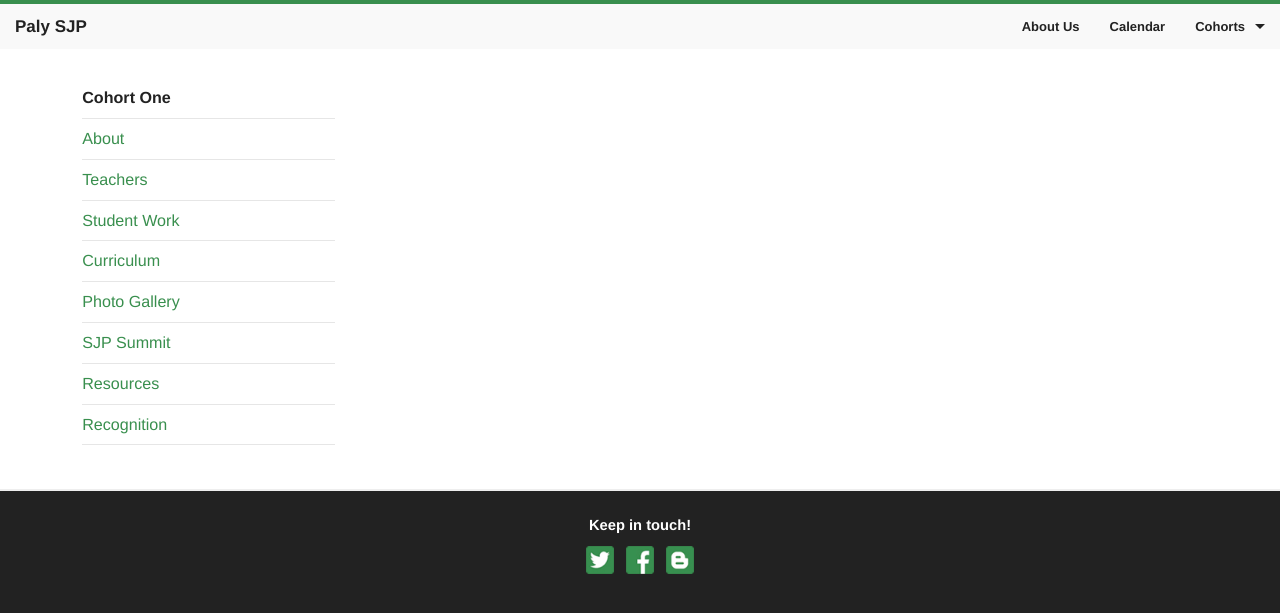
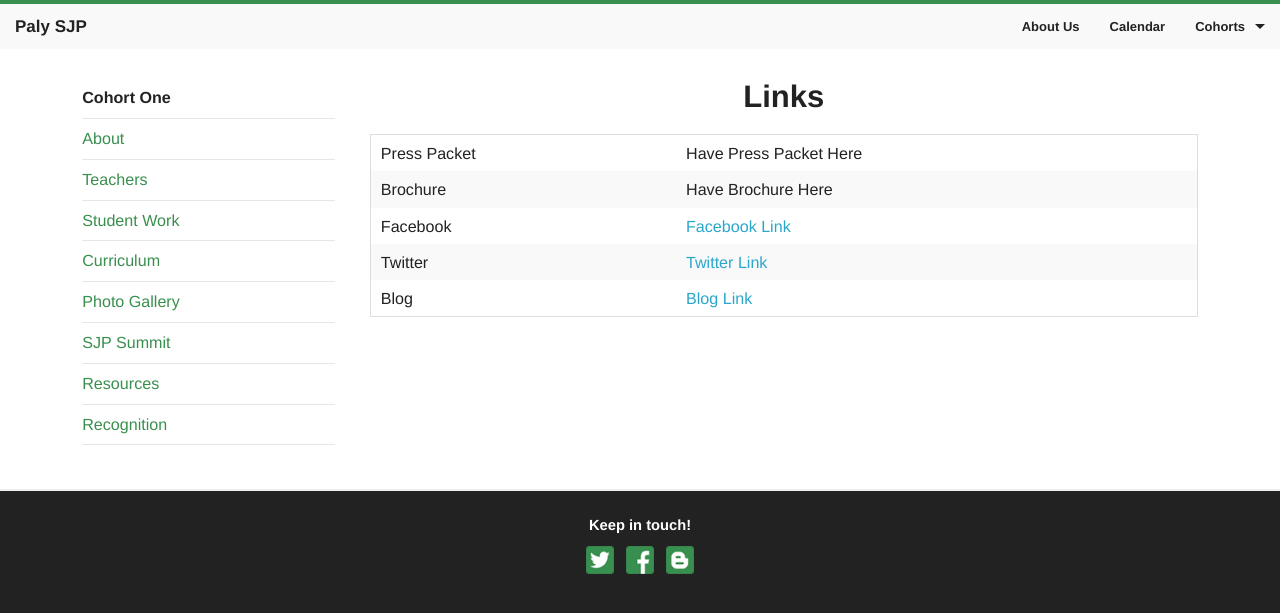
Before and after one commit to rafilong/palysjp-website, a Jekyll site: the page built from cohorts/one/resources.html, in a window 1280 px wide. Shown: the top 613 px of the page. Built offline with Jekyll 4.4.1, drawn with Linux system fonts in a browser that asks for light colours; Markdown is read by kramdown in place of the engine named in the settings.

Commit message:
Worked on resources page

```diff
--- a/cohorts/one/resources.html
+++ b/cohorts/one/resources.html
@@ -4,3 +4,26 @@ title: Cohort 1 | Resources
 cohortlink: one
 cohort: One
 ---
+
+<h3> Links </h3>
+
+<table style="width:100%">
+  <tr>
+    <td>Press Packet</td>
+    <td>Have Press Packet Here</td>
+  </tr>
+  <tr>
+    <td>Brochure</td>
+    <td>Have Brochure Here</td>
+  </tr>
+  <tr>
+    <td>Facebook</td>
+    <td><a href="https://www.facebook.com/pages/Paly-Social-Justice-Pathway/1481478495402897?fref=ts">Facebook Link</a></td>
+  <tr>
+    <td>Twitter</td>
+    <td><a href="https://twitter.com/palysocjustice">Twitter Link</a></td>
+  <tr>
+    <td>Blog</td>
+    <td><a href="http://palysocialjustice.blogspot.com/">Blog Link</a>
+  </tr>
+</table>
```
